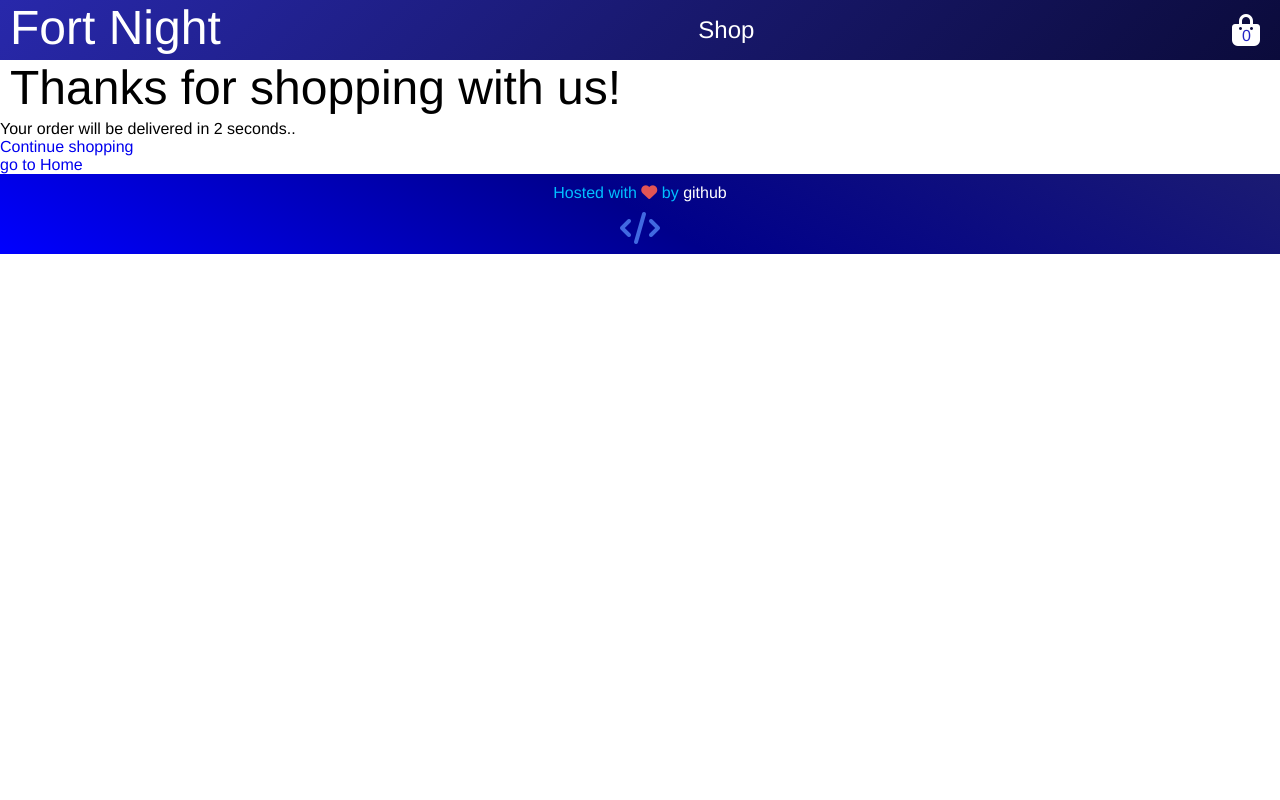
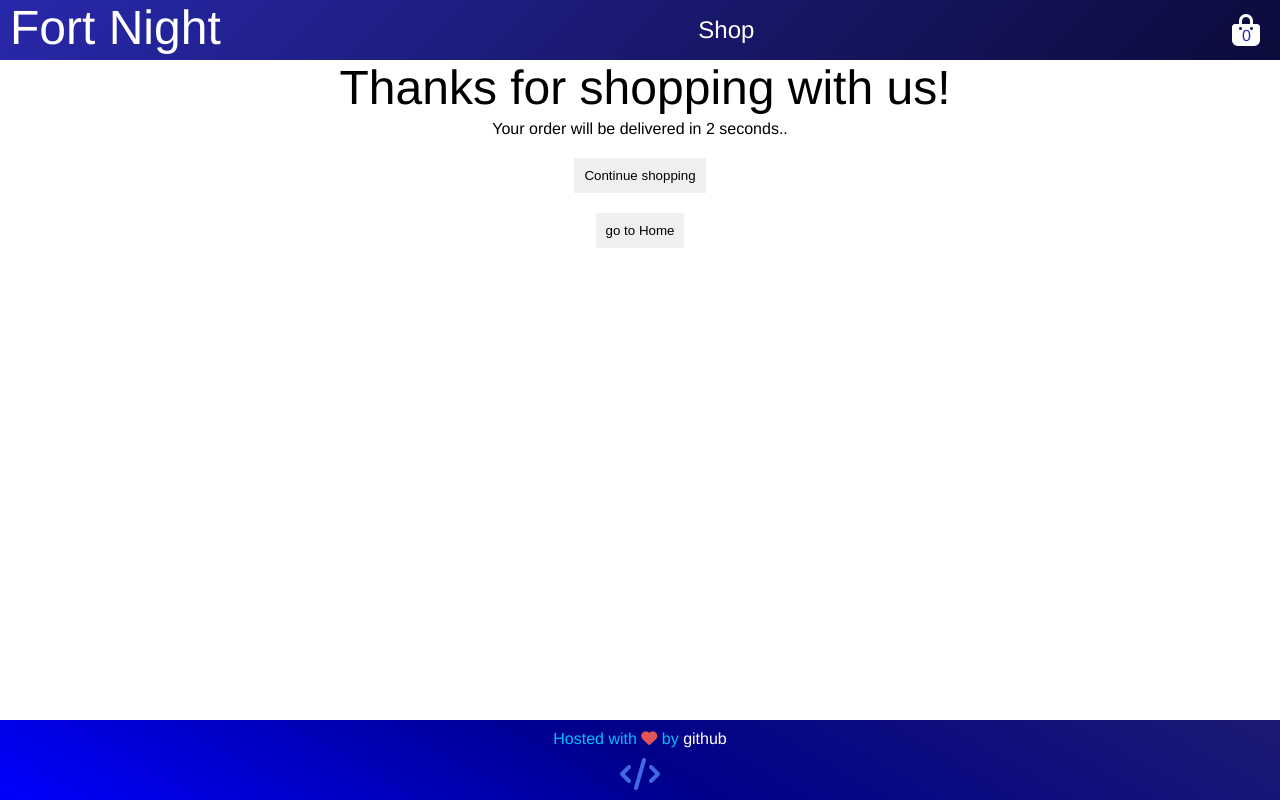
Before and after one commit to CodeSurfer3022/Shopping-cart, a React (Create React App) app: page /confirmation in a window 1280 px wide. Built offline with nearby package versions, Linux system fonts and the light colour scheme; no server answers.

Commit message:
Style confirmation page

```diff
--- /dev/null
+++ b/src/Components/main components/Confirmation.css
@@ -0,0 +1,10 @@
+.confirmation {
+    flex: 2;
+    text-align: center;
+}
+
+.confirmation button {
+    padding: 10px;
+    display: block;
+    margin: 20px auto;
+}
--- a/src/Components/main components/Confirmation.js
+++ b/src/Components/main components/Confirmation.js
@@ -1,16 +1,17 @@
 import React from "react";
 import {Link} from "react-router-dom";
+import './Confirmation.css';
 
 function Confirmation() {
   return(
-    <div>
+    <div className="confirmation">
       <h1>Thanks for shopping with us!</h1>
       <p>Your order will be delivered in 2 seconds..</p>
       <Link to="/shop">
-        <p>Continue shopping</p>
+        <button>Continue shopping</button>
       </Link>
-      <Link to="/home">
-        <p>go to Home</p>
+      <Link to="/">
+        <button>go to Home</button>
       </Link>
     </div>
   )
```
